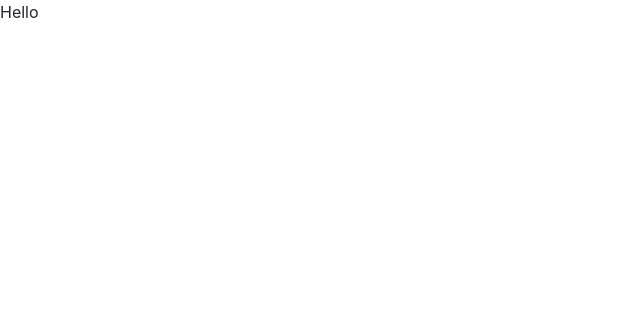
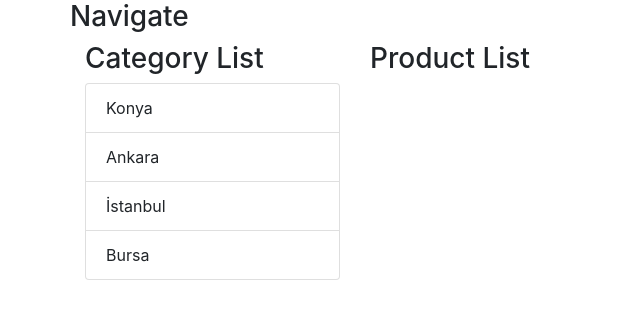
Before and after one commit to ibrahimTaskin/React, a React (Create React App) app: page / in a window 1280 px wide. Shown: the top 316 px of the page, without its empty margins (0-640 px from the left). Built offline with nearby package versions, Linux system fonts and the light colour scheme.

Commit message:
Addind Json-Server

```diff
--- a/src/App.js
+++ b/src/App.js
@@ -1,10 +1,39 @@
-import React from 'react';
-function App() {
-  return (
-    <div className="App">
-     Hello
-    </div>
-  );
+import React, { Component } from "react";
+import { Container, Row, Col } from "reactstrap";
+import Category from "./Category";
+import Product from "./Product";
+import Navigate from "./Navigate";
+
+export default class App extends Component {
+
+  state={currentCategory :""}
+
+  changeCategory = (category) => {
+    this.setState({currentCategory:category.categoryName})
+  };
+
+  render() {
+
+    let productInfo={title:"Product List"}
+    let categoryInfo={title:"Category List"}
+
+    return (
+      <div className="App">
+        <Container>
+          <Row>
+            <Navigate></Navigate>
+          </Row>
+          <Row>
+            <Col xs="3">
+              <Category currentCategory={this.state.currentCategory} changeCategory={this.changeCategory} info={categoryInfo}></Category>
+            </Col>
+
+            <Col xs="9">
+              <Product info={productInfo}></Product>
+            </Col>
+          </Row>
+        </Container>
+      </div>
+    );
+  }
 }
-
-export default App;
--- a/src/Category.js
+++ b/src/Category.js
@@ -1,11 +1,31 @@
-import React, { Component } from 'react'
+import React, { Component } from "react";
+import { ListGroup, ListGroupItem} from "reactstrap";
 
 export default class Category extends Component {
-    render() {
-        return (
-            <div>
+    state={ categories :[
+    { categoryId: 1, categoryName: "Konya" },
+    { categoryId: 2, categoryName: "Ankara" },
+    { categoryId: 3, categoryName: "İstanbul" },
+    { categoryId: 4, categoryName: "Bursa" },
+  ]};
 
-            </div>
-        )
-    }
+
+  render() {
+    return (
+      <div>
+          <h3>{this.props.info.title}</h3>
+        <ListGroup>
+          {this.state.categories.map((category) => (
+            <ListGroupItem
+              onClick={() => this.props.changeCategory(category)}
+              key={category.categoryId}
+            >
+              {category.categoryName}
+            </ListGroupItem>
+          ))}
+        </ListGroup>
+        <h4>{this.props.currentCategory}</h4>
+      </div>
+    );
+  }
 }
--- a/src/Navigate.js
+++ b/src/Navigate.js
@@ -4,7 +4,7 @@ export default class Navigate extends Component {
     render() {
         return (
             <div>
-
+                 <h3>Navigate</h3>
             </div>
         )
     }
--- a/src/Product.js
+++ b/src/Product.js
@@ -4,7 +4,7 @@ export default class Product extends Component {
     render() {
         return (
             <div>
-
+               <h3>Product List</h3>
             </div>
         )
     }
```
